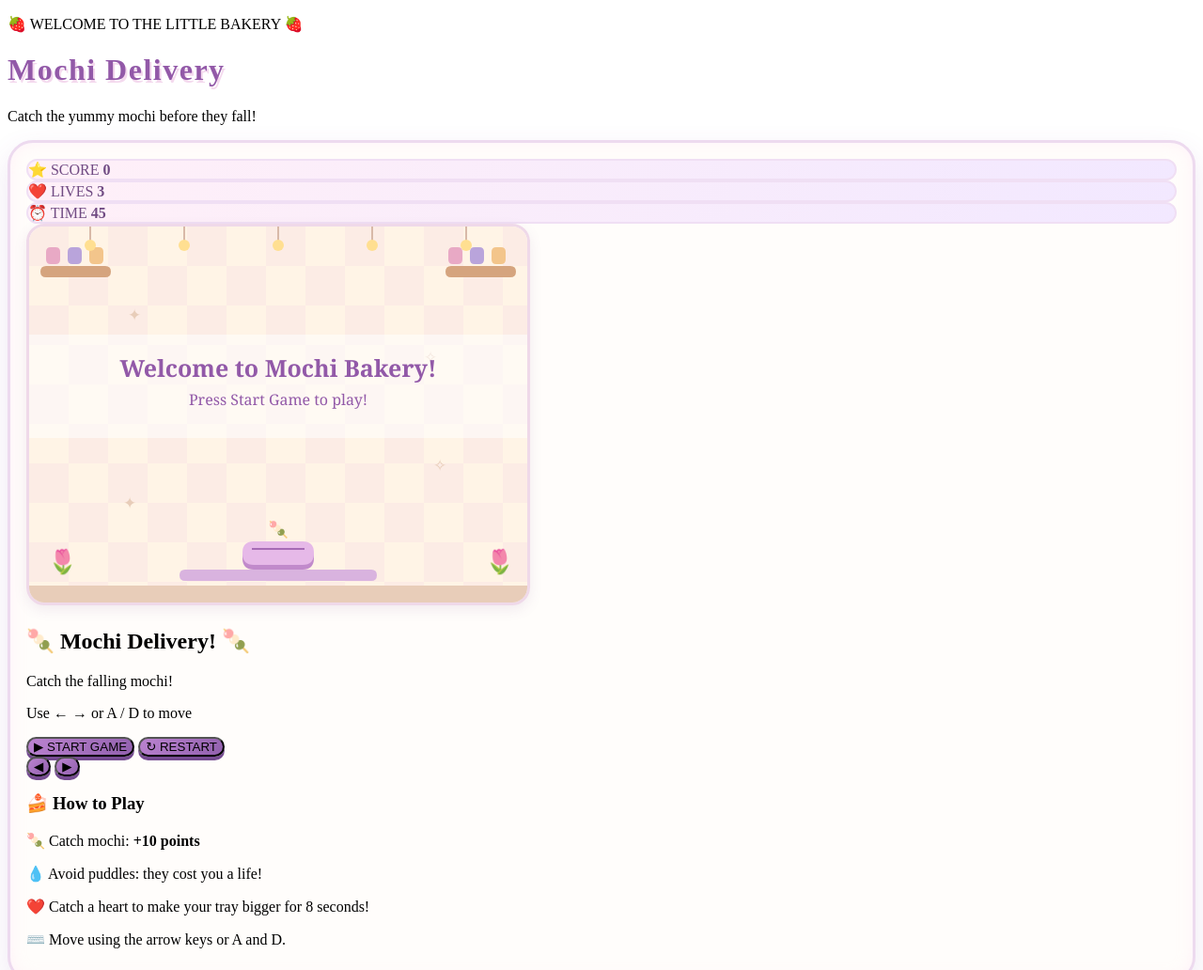
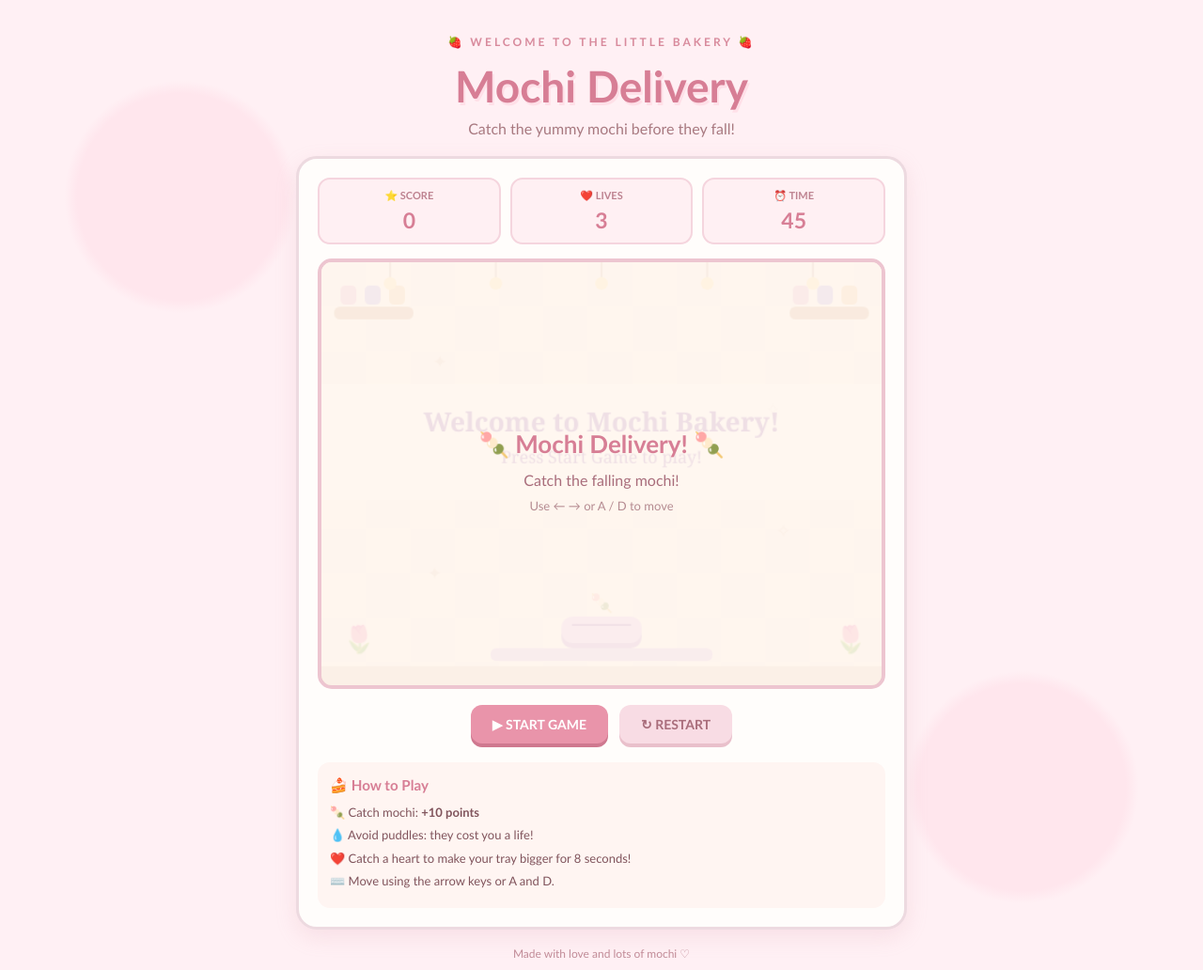
Before and after one commit to zeeennnii/mochi-delivery, a plain HTML site: page index.html in a window 1280 px wide. Shown: the top 1032 px of the page at 94% size. Drawn offline with Linux system fonts and the light colour scheme.

Commit message:
Refactor CSS for improved layout and styling

```diff
--- a/style.css
+++ b/style.css
@@ -1,61 +1,235 @@
 
-/* Bakery-themed game panel */
-.panel {
-    background: #fffdfb;
-    border: 3px solid #eddaef;
-    border-radius: 27px;
-    padding: 17px;
-
-    box-shadow:
-        0 12px 30px rgba(133, 81, 160, 0.13),
-        inset 0 0 15px rgba(255, 231, 247, 0.5);
+* {
+    box-sizing: border-box;
 }
 
-/* Cute title */
-h1 {
-    color: #9259a8;
-    text-shadow: 2px 3px 0 #f4d9ee;
-    letter-spacing: 1.5px;
+body {
+    margin: 0;
+    min-height: 100vh;
+    padding: 25px 15px;
+    display: flex;
+    justify-content: center;
+    align-items: center;
+    font-family: "Trebuchet MS", Arial, sans-serif;
+    background:
+        radial-gradient(circle at 15% 20%, #ffe6ed 0 8%, transparent 9%),
+        radial-gradient(circle at 85% 80%, #ffe6ed 0 8%, transparent 9%),
+        #fff0f4;
+    color: #80545c;
 }
 
-/* Decorative stats */
-.stat {
-    background: linear-gradient(
-        135deg,
-        #fff0f8,
-        #f2e8ff
-    );
-
-    border: 2px solid #f0dff4;
-    border-radius: 15px;
-    color: #704b83;
+.page {
+    width: 100%;
+    max-width: 650px;
+    margin: auto;
+    text-align: center;
 }
 
-/* Game canvas */
-canvas {
-    border: 3px solid #efd9e9;
-    border-radius: 19px;
-
-    box-shadow:
-        0 5px 14px rgba(125, 83, 139, 0.10);
+header {
+    margin-bottom: 20px;
 }
 
-/* Bakery buttons */
+.subtitle {
+    color: #d88a9c;
+    font-size: 12px;
+    font-weight: bold;
+    letter-spacing: 3px;
+}
+
+h1 {
+    margin: 8px 0;
+    color: #d77e95;
+    font-size: clamp(32px, 7vw, 46px);
+    text-shadow: 2px 3px #ffe0e8;
+}
+
+.description {
+    margin: 5px 0;
+    color: #a87980;
+}
+
+.panel {
+    padding: 20px;
+    background: #fffdfb;
+    border: 3px solid #edda;
+    border-color: #eddae0;
+    border-radius: 22px;
+    box-shadow: 0 8px 22px #d99aaa30;
+}
+
+.stats {
+    display: grid;
+    grid-template-columns: repeat(3, 1fr);
+    gap: 10px;
+    margin-bottom: 15px;
+}
+
+.stat {
+    padding: 10px 5px;
+    background: #fff0f3;
+    border: 2px solid #f5d5de;
+    border-radius: 13px;
+}
+
+.stat span {
+    display: block;
+    margin-bottom: 5px;
+    color: #bd8290;
+    font-size: 11px;
+    font-weight: bold;
+}
+
+.stat strong {
+    color: #d77e95;
+    font-size: 23px;
+}
+
+.game-container {
+    position: relative;
+    width: 100%;
+    overflow: hidden;
+    border: 4px solid #edc5d0;
+    border-radius: 15px;
+    background: #fff6f2;
+}
+
+canvas {
+    display: block;
+    width: 100%;
+    height: auto;
+}
+
+.game-message {
+    position: absolute;
+    inset: 0;
+    display: flex;
+    flex-direction: column;
+    align-items: center;
+    justify-content: center;
+    padding: 15px;
+    background: #fff7f0d9;
+    color: #a96d7b;
+    pointer-events: none;
+}
+
+.game-message.hidden {
+    display: none;
+}
+
+.game-message h2 {
+    margin: 0 0 8px;
+    color: #d77e95;
+    font-size: clamp(19px, 4vw, 26px);
+}
+
+.game-message p {
+    margin: 5px;
+}
+
+.game-message .hint {
+    font-size: 13px;
+    color: #b58b91;
+}
+
+.controls {
+    display: flex;
+    justify-content: center;
+    gap: 12px;
+    margin-top: 17px;
+}
+
 button {
-    background: linear-gradient(
-        135deg,
-        #bb83d0,
-        #9160ad
-    );
-
-    border-radius: 15px;
-    box-shadow: 0 4px 0 #754b91;
+    border: none;
+    border-radius: 12px;
+    padding: 12px 23px;
+    font-family: inherit;
+    font-size: 14px;
+    font-weight: bold;
+    cursor: pointer;
+    transition: transform 0.15s, filter 0.15s;
 }
 
 button:hover {
-    background: linear-gradient(
-        135deg,
-        #d09ce0,
-        #a875c1
-    );
+    filter: brightness(1.05);
+    transform: translateY(-2px);
 }
+
+button:active {
+    transform: scale(0.97);
+}
+
+.start-button {
+    background: #e994aa;
+    color: white;
+    box-shadow: 0 4px #cf788f;
+}
+
+.restart-button {
+    background: #f8dce4;
+    color: #a96d7b;
+    box-shadow: 0 4px #e9c0cb;
+}
+
+.mobile-controls {
+    display: none;
+    justify-content: center;
+    gap: 25px;
+    margin-top: 14px;
+}
+
+.mobile-controls button {
+    width: 65px;
+    height: 48px;
+    background: #f8dce4;
+    color: #a96d7b;
+    font-size: 20px;
+}
+
+.instructions {
+    margin-top: 20px;
+    padding: 13px;
+    text-align: left;
+    background: #fff5f2;
+    border-radius: 13px;
+    font-size: 13px;
+    line-height: 1.5;
+}
+
+.instructions h3 {
+    margin: 0 0 8px;
+    color: #d77e95;
+}
+
+.instructions p {
+    margin: 5px 0;
+}
+
+footer {
+    margin-top: 18px;
+    color: #c18b97;
+    font-size: 12px;
+}
+
+@media (max-width: 600px) {
+    body {
+        padding: 18px 10px;
+        align-items: flex-start;
+    }
+
+    .panel {
+        padding: 12px;
+    }
+
+    .mobile-controls {
+        display: flex;
+    }
+
+    button {
+        padding: 12px 17px;
+        font-size: 12px;
+    }
+
+    .instructions {
+        font-size: 12px;
+    }
+}
```
